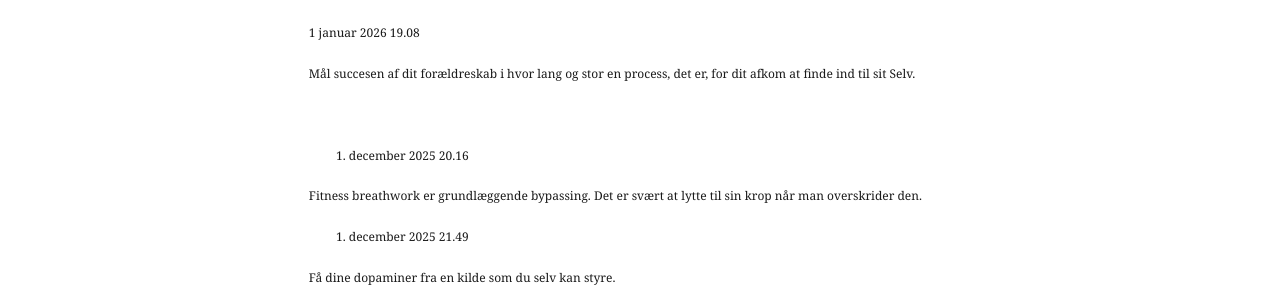
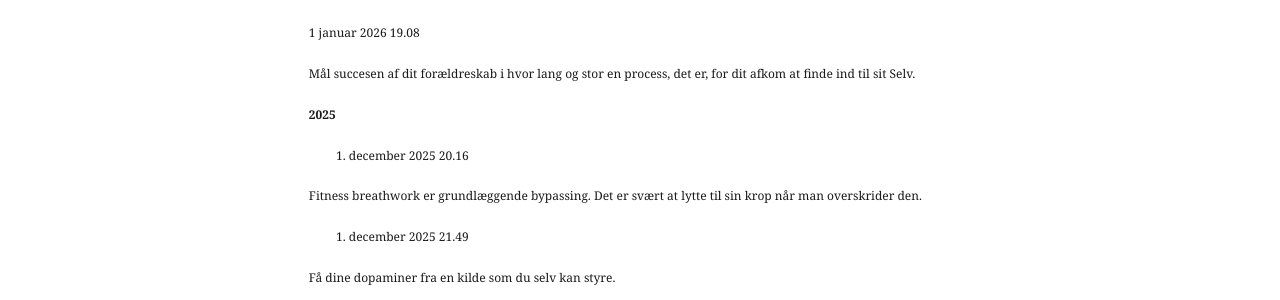
Before and after one commit to danielbentzon/danielbentzon.github.io, a Jekyll site: the page built from _sider/indsigter.md, in a window 1280 px wide and 900 px high, scrolled down 7254 px. Shown: the part 154-454 px from the top of the window. Built offline with Jekyll 4.4.1, drawn with Linux system fonts in a browser that asks for light colours.

Commit message:
Update _sider/indsigter.md (via Pages CMS)

```diff
--- a/_sider/indsigter.md
+++ b/_sider/indsigter.md
@@ -371,7 +371,9 @@ Mål succesen af dit forældreskab i hvor lang og stor en process, det er, for d
 
 
 
-&nbsp;
+**2025**
+
+
 
 25. december 2025 20.16
 
```
